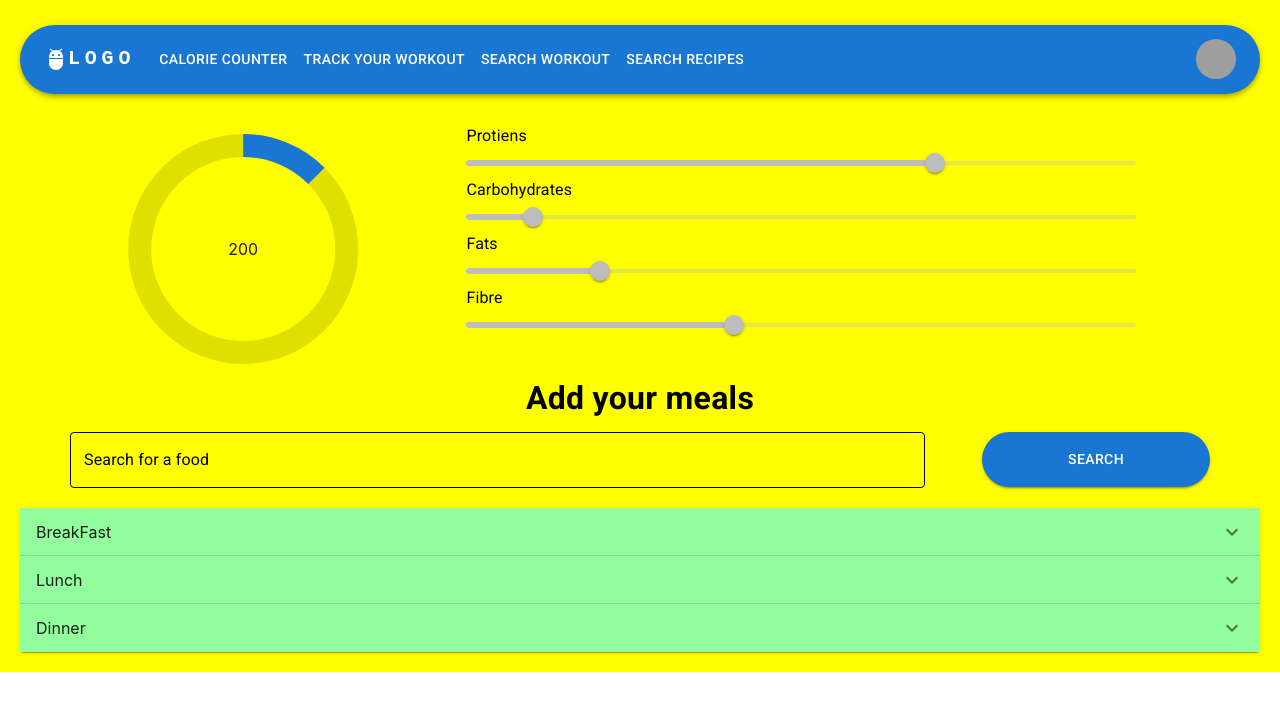
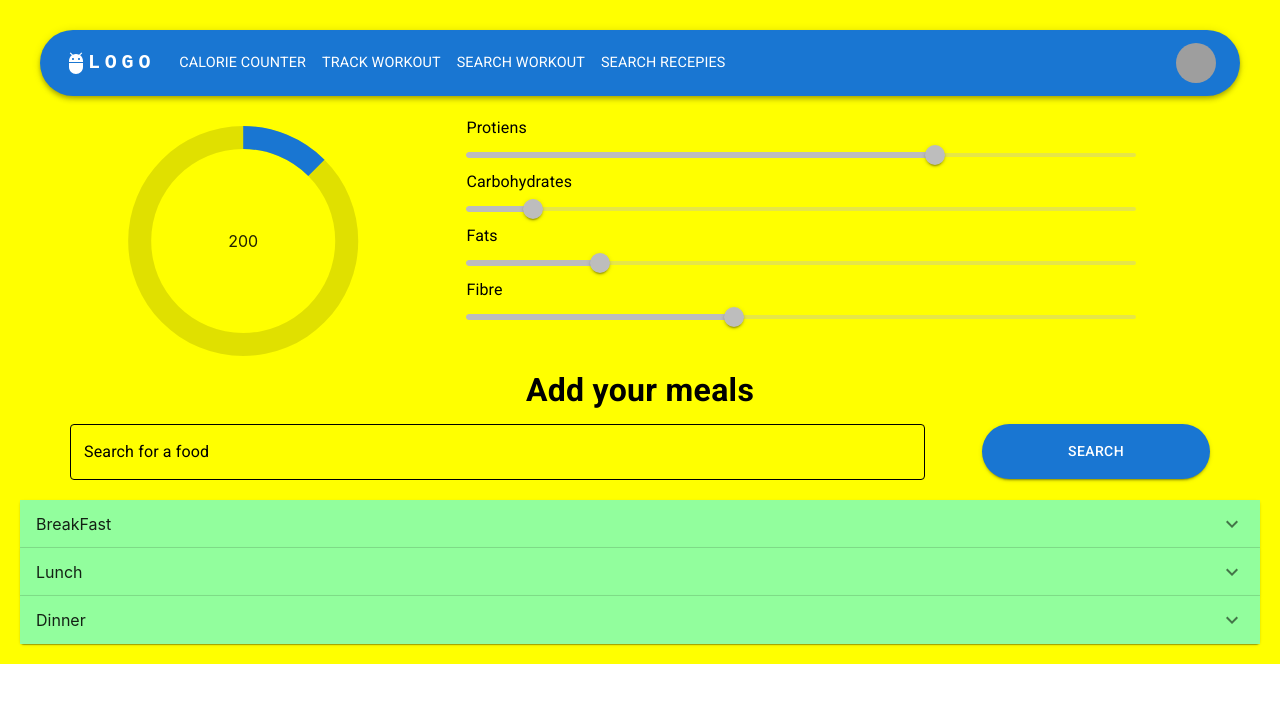
Before and after one commit to Mr-Nobuddy/Fitness-App, a React (Create React App) app: page / in a window 1280 px wide. Shown: the top 710 px of the page. Built offline with nearby package versions, Linux system fonts and the light colour scheme; grey boxes are pictures that could not be loaded.

Commit message:
improved ui

```diff
--- a/src/App.js
+++ b/src/App.js
@@ -6,12 +6,12 @@ import '@fontsource/roboto/300.css';
 import '@fontsource/roboto/400.css';
 import '@fontsource/roboto/500.css';
 import '@fontsource/roboto/700.css';
-import NavBar from "./Components/NavBar";
+// import NavBar from "./Components/NavBar";
 import TrackWorkout from "./Components/TrackWorkout";
 function App() {
   return (
-    <div className="App" style={{backgroundColor:"yellow",paddingTop:"5px"}}>
-      <NavBar/>
+    <div className="App" >
+      {/* <NavBar/> */}
       <Router>
         <Routes>
           <Route path="/" element={<CalorieCounter/>}/>
--- a/src/Components/CalorieCounter.jsx
+++ b/src/Components/CalorieCounter.jsx
@@ -15,7 +15,7 @@ import Button from "@mui/material/Button";
 import Card from "@mui/material/Card";
 import CardActions from "@mui/material/CardActions";
 import CardContent from "@mui/material/CardContent";
-
+import NavBar from "./NavBar";
 
 const Home = () => {
   const caloie = 200;
@@ -29,10 +29,10 @@ const Home = () => {
   const [protien, setProtien] = React.useState("");
   const [carbo, setCarbo] = React.useState("");
   const [fats, setFats] = React.useState("");
-  const [fibre,setFibre] = React.useState("");
+  const [fibre, setFibre] = React.useState("");
   const [show, setShow] = React.useState(false);
+  const [check, setCheck] = React.useState({ msg: "", flag: false });
   const [breakfast, setBreakFast] = React.useState([]);
-
 
   const options = {
     method: "GET",
@@ -48,7 +48,10 @@ const Home = () => {
   const handleSearch = async () => {
     try {
       const response = await axios.request(options).then((res) => {
-        console.log(res.data[0]);
+        console.log(res);
+        if (res.data.length === 0) {
+          setCheck({ msg: "No such item found", flag: true });
+        }
         setName(res.data[0].name);
         setCalorie(res.data[0].calories);
         setProtien(res.data[0].protein_g);
@@ -65,7 +68,8 @@ const Home = () => {
   };
 
   return (
-    <Box sx={{ margin: 0, padding: "20px", paddingTop: "10px", gap: 10 }}>
+    <Box sx={{ margin: 0, padding: "20px", paddingTop: "10px", gap: 10 , backgroundColor:"yellow"}}>
+      <NavBar />
       <Stack direction="row">
         <Box
           width="40%"
@@ -182,7 +186,10 @@ const Home = () => {
             alignItems: "center",
           }}
         >
-          <Card sx={{ minWidth: 300, width: "50%", marginTop: "20px"}} elevation={3}>
+          <Card
+            sx={{ minWidth: 300, width: "50%", marginTop: "20px" }}
+            elevation={3}
+          >
             <CardContent>
               <Typography
                 sx={{
@@ -193,6 +200,7 @@ const Home = () => {
               >
                 {name}
               </Typography>
+
               <Stack sx={{ marginBottom: "10px" }} direction="row">
                 <Typography sx={{ fontWeight: "900", fontSize: "1.5rem" }}>
                   Calories
--- a/src/Components/NavBar.jsx
+++ b/src/Components/NavBar.jsx
@@ -17,7 +17,7 @@ import { useNavigate } from "react-router-dom";
 const NavBar = () => {
   const [anchorElNav, setAnchorElNav] = React.useState(null);
   const [anchorElUser, setAnchorElUser] = React.useState(null);
-  // const navigate = useNavigate();
+  const navigate = useNavigate();
   const handleOpenNavMenu = (event) => {
     setAnchorElNav(event.currentTarget);
   };
@@ -33,10 +33,10 @@ const NavBar = () => {
     setAnchorElUser(null);
   };
   const pages = [
-    "Calorie Counter",
-    "Track your Workout",
-    "Search Workout",
-    "Search recipes",
+    <Typography sx={{fontSize:"0.9rem"}} onClick={() => navigate('/caloricounter')}>Calorie Counter</Typography>,
+    <Typography sx={{fontSize:"0.9rem"}}>Track Workout</Typography>,
+    <Typography sx={{fontSize:"0.9rem"}}>Search workout</Typography>,
+    <Typography sx={{fontSize:"0.9rem"}}>Search recepies</Typography>,
   ];
   const settings = ["Profile", "Log out"];
   return (
```
Also changed, not shown: src/Components/SearchRecepies.jsx (added, +9 -0 lines), src/Components/SearchWorkout.jsx (added, +9 -0 lines).
